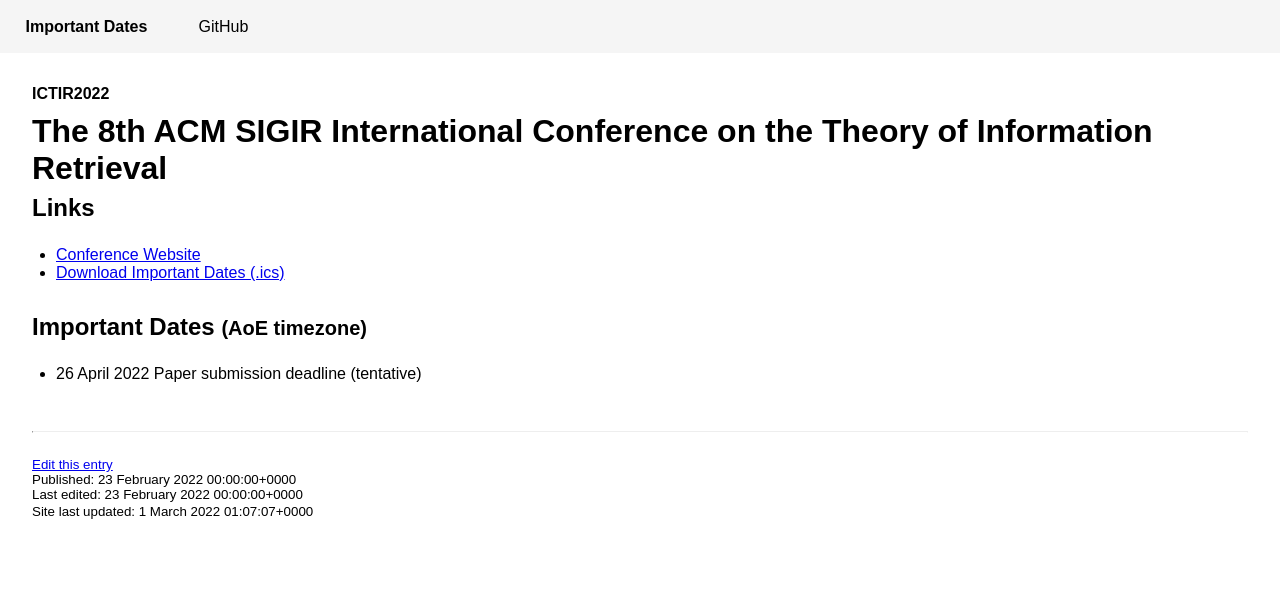
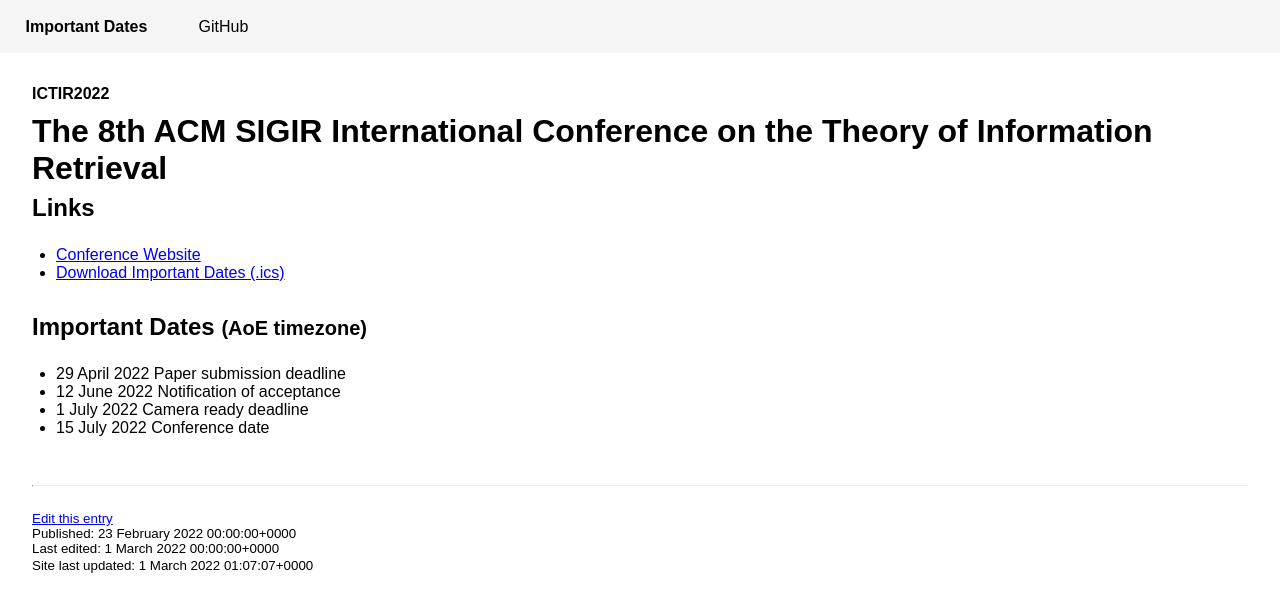
Before and after one commit to importantdates/importantdates.net, a Jekyll site: the page built from _conferences/ICTIR2022.md, in a window 1280 px wide. Shown: the top 612 px of the page. Built offline with Jekyll 4.4.1, drawn with Linux system fonts in a browser that asks for light colours.

Commit message:
Update ICTIR dates.

```diff
--- a/_conferences/ICTIR2022.md
+++ b/_conferences/ICTIR2022.md
@@ -4,8 +4,14 @@ website: https://www.ictir2022.org
 category: information-retrieval
 timezone: AoE
 published: 2022-02-23
-updated: 2022-02-23
+updated: 2022-03-01
 important_dates:
-    - title: Paper submission deadline (tentative)
-      date: 2022-04-26 23:59:59
+    - title: Paper submission deadline
+      date: 2022-04-29 23:59:59
+    - title: Notification of acceptance
+      date: 2022-06-12 23:59:59
+    - title: Camera ready deadline
+      date: 2022-07-01 23:59:59
+    - title: Conference date
+      date: 2022-07-15 23:59:59
 ---
```
